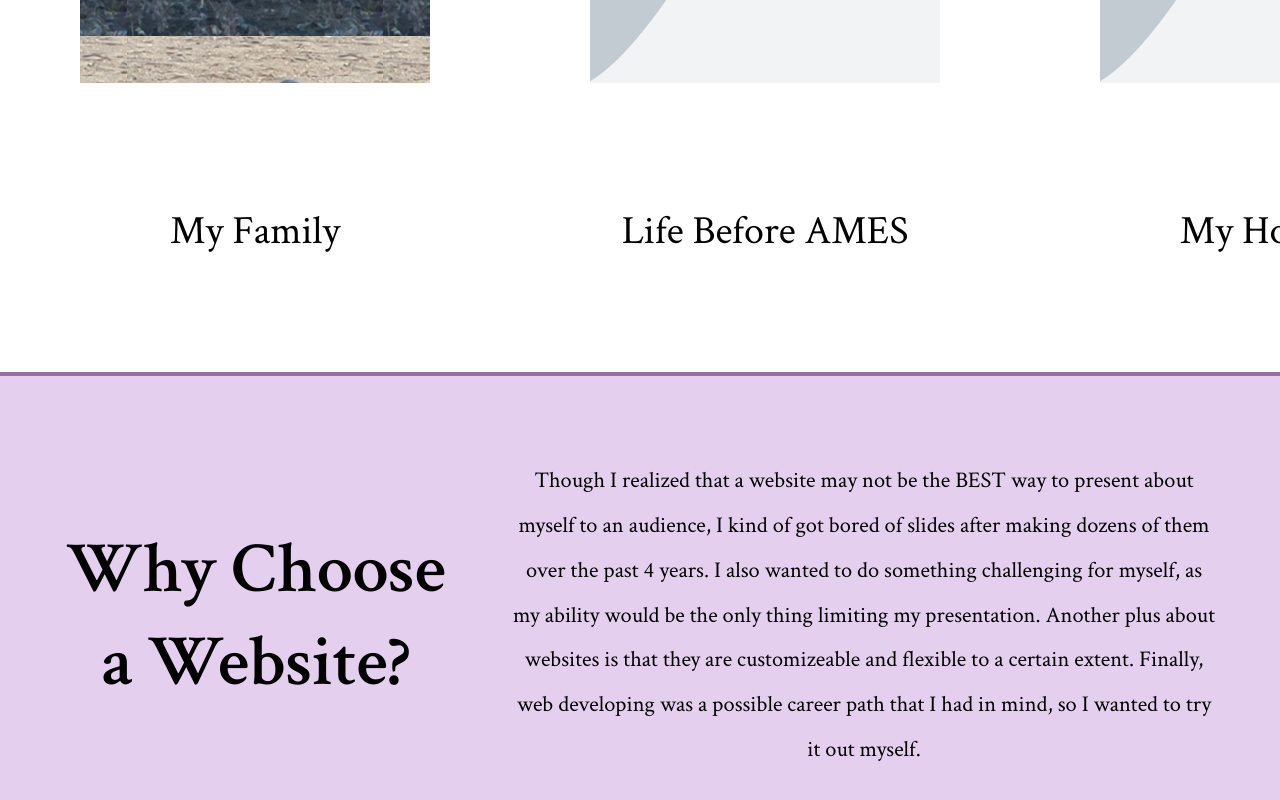
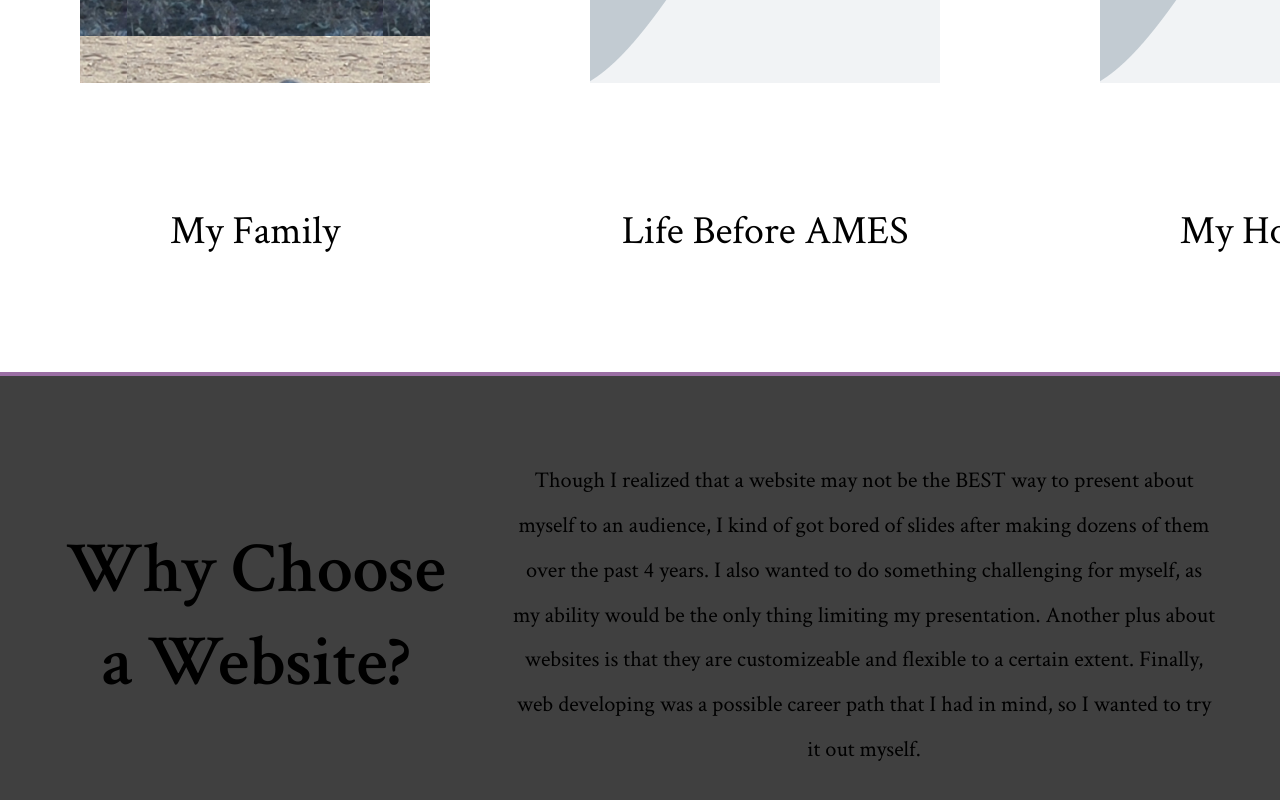
Before and after one commit to Kwinoa/SeniorPresentation, a plain HTML site: page index.html in a window 1280 px wide. Shown: the part 1440-2240 px from the top of the page. Drawn offline with Linux system fonts and the light colour scheme.

Commit message:
Update background color

```diff
--- a/Resources/style.css
+++ b/Resources/style.css
@@ -145,7 +145,7 @@ figcaption{
   justify-content: center;
   width: 100%;
   height: 60vh;
-  background-color: rgba(221, 193, 235, 0.769);
+  background-color: rgba(7, 7, 7, 0.769);
 }
 
 #website-section h3{
```
